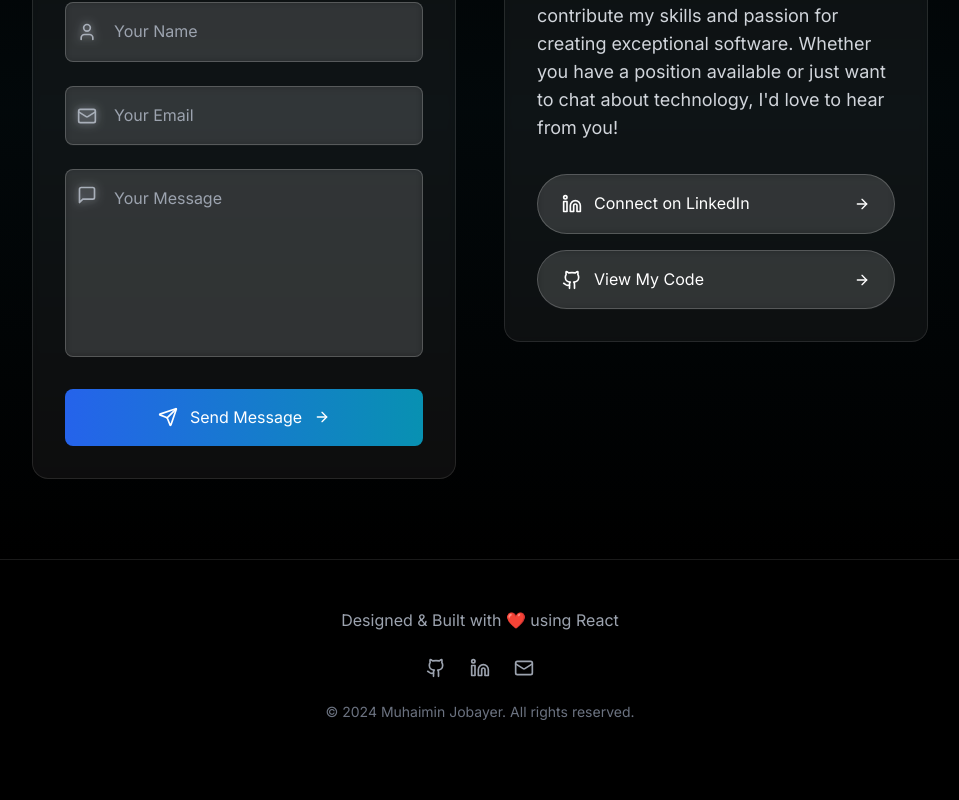
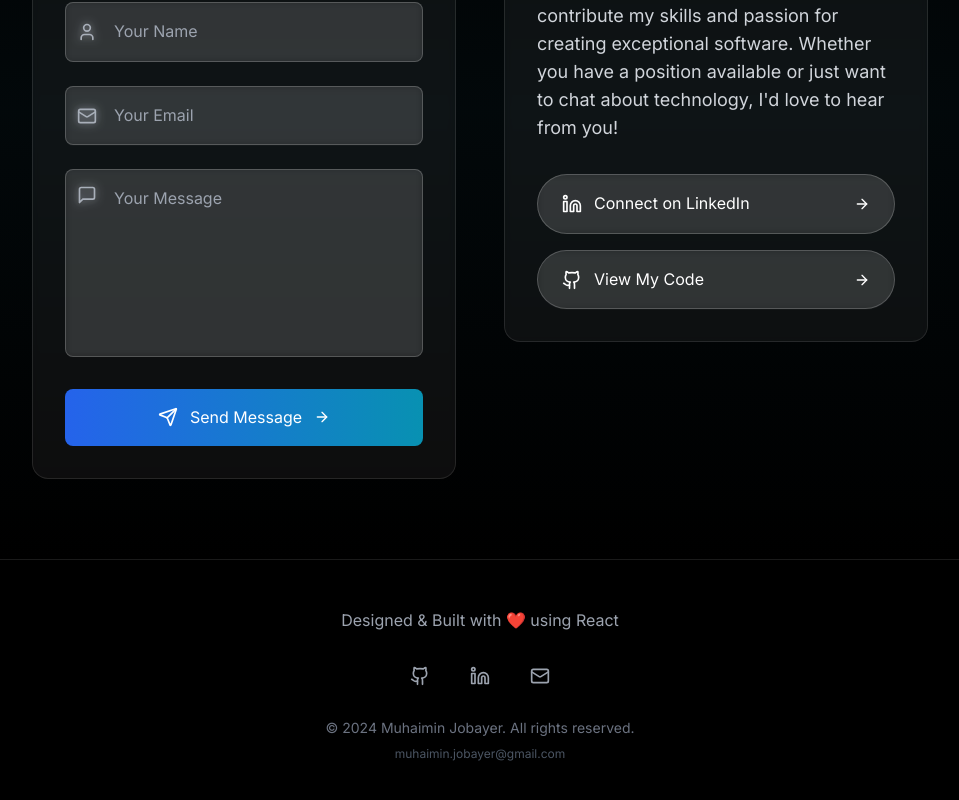
Before and after one commit to mmj05/muhaimin-portfolio, a React (Vite) app: page / in a window 1280 px wide. Shown: the part 4059-4859 px from the top of the page, without its empty margins (160-1119 px from the left). Before the commit the page ends 4829 px from the top, so only its background shows below. Built offline with nearby package versions, Linux system fonts and the light colour scheme.

Commit message:
Enhance Footer component with improved link accessibility and styling, including rounded buttons and email display for better user interaction.

```diff
--- a/src/components/Footer/Footer.jsx
+++ b/src/components/Footer/Footer.jsx
@@ -11,19 +11,45 @@ const Footer = () => {
           </p>
         </div>
         <div className="flex justify-center gap-6 mb-6">
-          <a href="https://github.com/mmj05" target="_blank" rel="noopener noreferrer" className="text-gray-400 hover:text-white transition-colors">
+          <a
+            href="https://github.com/mmj05"
+            target="_blank"
+            rel="noopener noreferrer"
+            className="text-gray-400 hover:text-white transition-colors p-2 rounded-lg hover:bg-white/10"
+            aria-label="Visit my GitHub profile"
+          >
             <Github className="w-5 h-5" />
           </a>
-          <a href="https://www.linkedin.com/in/muhaimin-jobayer" target="_blank" rel="noopener noreferrer" className="text-gray-400 hover:text-white transition-colors">
+          <a
+            href="https://www.linkedin.com/in/muhaimin-jobayer"
+            target="_blank"
+            rel="noopener noreferrer"
+            className="text-gray-400 hover:text-white transition-colors p-2 rounded-lg hover:bg-white/10"
+            aria-label="Connect with me on LinkedIn"
+          >
             <Linkedin className="w-5 h-5" />
           </a>
-          <a href="mailto:muhaimin.jobayer@example.com" className="text-gray-400 hover:text-white transition-colors">
+          <a
+            href="mailto:muhaimin.jobayer@gmail.com"
+            className="text-gray-400 hover:text-white transition-colors p-2 rounded-lg hover:bg-white/10"
+            aria-label="Send me an email"
+          >
             <Mail className="w-5 h-5" />
           </a>
         </div>
-        <p className="text-sm text-gray-500">
-          © 2024 Muhaimin Jobayer. All rights reserved.
-        </p>
+        <div className="space-y-2">
+          <p className="text-sm text-gray-500">
+            © 2024 Muhaimin Jobayer. All rights reserved.
+          </p>
+          <p className="text-xs text-gray-600">
+            <a
+              href="mailto:muhaimin.jobayer@gmail.com"
+              className="hover:text-cyan-400 transition-colors"
+            >
+              muhaimin.jobayer@gmail.com
+            </a>
+          </p>
+        </div>
       </div>
     </footer>
   );
```
